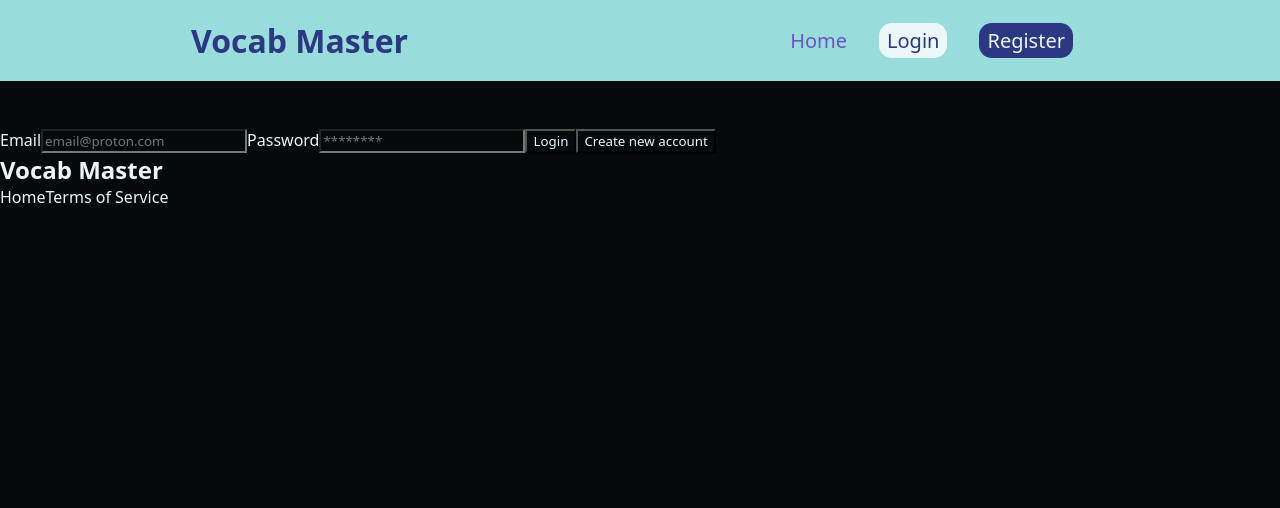
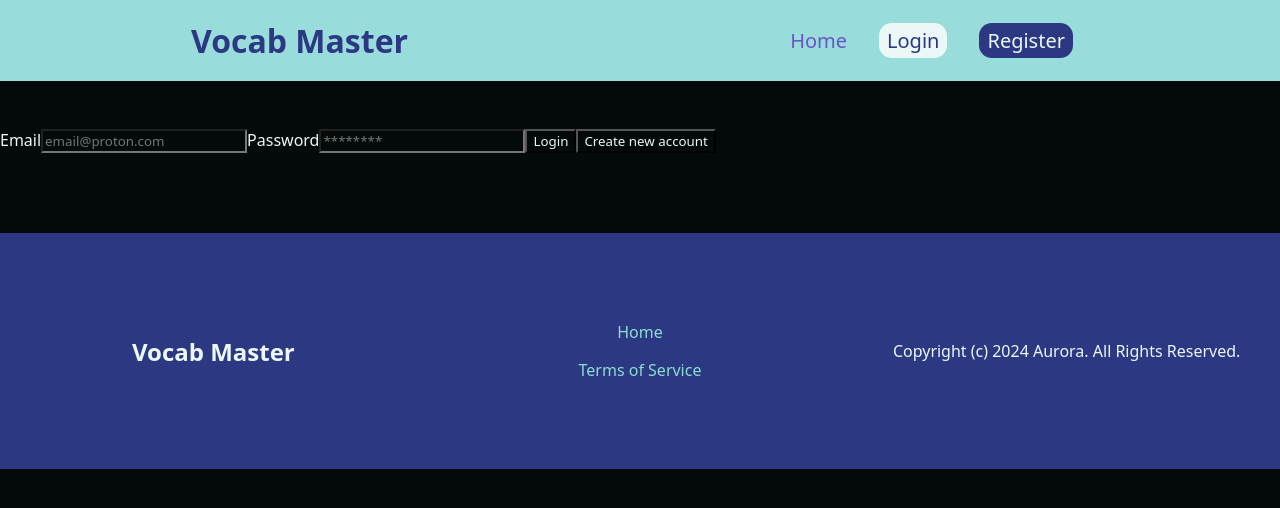
Before and after one commit to NxtPerfect/Vocab-Master, a React (Vite) app: page /login in a window 1280 px wide. Shown: the top 508 px of the page. Built offline with nearby package versions, Linux system fonts and the light colour scheme.

Commit message:
Finishing css for home page

```diff
--- a/src/App.scss
+++ b/src/App.scss
@@ -6,6 +6,13 @@ $primary: #98dcdb;
 $secondary: #2c3882;
 $accent: #6a55c6;
 $border-radius: 1svw;
+
+@media (prefers-reduced-motion: no-preference) {
+  :has(:target) {
+    scroll-behavior: smooth;
+    scroll-padding-top: 3rem;
+  }
+}
 
 @mixin betterButton($width, $height, $bg, $color, $bg-alt, $color-alt) {
   width: $width;
@@ -59,6 +66,7 @@ main {
     background-color: $secondary;
     padding: 1.5rem 1.2rem;
     border-radius: $border-radius;
+    width: 40svw;
 
     .link {
       color: $primary;
@@ -72,7 +80,9 @@ main {
       }
 
       button {
-        @include betterButton(4rem, 2rem, $accent, $text, $primary, $background);
+        @include betterButton(10rem, 2rem, $primary, $background, $secondary, $text);
+        font-weight: 600;
+        font-size: 1.1rem;
       }
     }
 
@@ -125,6 +135,35 @@ main {
       }
 
     }
+
+    .language_levels_wrapper {
+      display: flex;
+      flex-direction: row;
+      justify-content: space-evenly;
+      align-items: center;
+      width: max(100%, 8rem);
+      height: max(30svh, 8rem);
+      min-height: 2rem;
+      max-height: 40rem;
+      background-color: $accent;
+      border-radius: $border-radius;
+
+      .language_level {
+        display: flex;
+        flex-direction: column;
+        justify-content: space-evenly;
+        align-items: center;
+        background-color: inherit;
+        height: 100%;
+
+        a,
+        p,
+        h3 {
+          background-color: inherit;
+        }
+
+      }
+    }
   }
 
 }
@@ -166,6 +205,10 @@ nav {
         color: $secondary;
         transition: color 0.1s linear;
       }
+
+      &:active {
+        color: color.scale($secondary, $lightness: 20%);
+      }
     }
 
     .login {
@@ -180,6 +223,10 @@ nav {
         background-color: $secondary;
         color: $text;
         transition: background-color 0.1s linear;
+      }
+
+      &:active {
+        background-color: color.scale($secondary, $lightness: 20%);
       }
     }
 
@@ -196,6 +243,59 @@ nav {
         color: $secondary;
         transition: color 0.1s linear, background-color 0.1s linear;
       }
+
+      &:active {
+        background-color: color.scale($text, $lightness: -10%);
+      }
     }
   }
 }
+
+footer {
+  display: grid;
+  justify-content: center;
+  align-items: center;
+  text-align: center;
+  grid-template-columns: 1fr 1fr 1fr;
+  background-color: $secondary;
+  margin: 5rem 0;
+  padding: 5rem 0;
+
+  * {
+    background-color: inherit;
+  }
+
+  .footer_center {
+    display: flex;
+    flex-direction: column;
+    justify-content: center;
+    align-items: center;
+
+    * {
+      margin: .5rem;
+    }
+
+    .link {
+      color: color.scale($background, $lightness: 70%);
+      transition: color 0.1s linear;
+
+      &:hover,
+      &:active {
+        color: $background;
+        transition: color 0.1s linear;
+      }
+
+      &:active {
+        color: color.scale($primary, $lightness: 10%);
+        transition: color 0.1s linear;
+      }
+    }
+  }
+}
+
+// Mobile CSS
+@media screen and (max-width: 650px) {
+  * {
+    background-color: red;
+  }
+}
--- a/src/components/Footer.tsx
+++ b/src/components/Footer.tsx
@@ -4,17 +4,16 @@ function Footer() {
 	return (
 		<>
 			<footer>
-        <div>
 				<h2>Vocab Master</h2>
-        </div>
-        <div>
-          <Link to="/" style={{ textDecoration: "none" }}>
+				<div className="footer_center">
+					<Link to="/" className="link" style={{ textDecoration: "none" }}>
 						Home
 					</Link>
-          <Link to="/terms" style={{ textDecoration: "none" }}>
+					<Link to="/terms" className="link" style={{ textDecoration: "none" }}>
 						Terms of Service
 					</Link>
 				</div>
+				Copyright (c) 2024 Aurora. All Rights Reserved.
 			</footer>
 		</>
 	);
--- a/src/components/LanguageSection.tsx
+++ b/src/components/LanguageSection.tsx
@@ -24,21 +24,24 @@ function LanguageSection({
 						/>
 					</button>
 				</div>
+				<div className="language_levels_wrapper">
 					{!fold
 						? level.map((levelLevel: string, levelIndex: number) => (
-            <>
-              {levelLevel}
+								<div className="language_level">
+									<h3>Level: {levelLevel.toUpperCase()}</h3>
+									<p>Progress: 0/4</p>
 									<Link
 										className="link"
 										key={levelIndex}
 										to={`/flashcard/${language}/${levelLevel}`}
 										style={{ textDecoration: "none" }}
 									>
-                <button type="button">Learn</button>
+										<button type="button">Learn now</button>
 									</Link>
-            </>
+								</div>
 						  ))
 						: "(...)"}
+				</div>
 			</div>
 		</>
 	);
```
Also changed, not shown: src/App.tsx (indentation only), 2 other files (tests, documents, lock files or other folders). Lines whose indentation alone changed are shown as unchanged.
